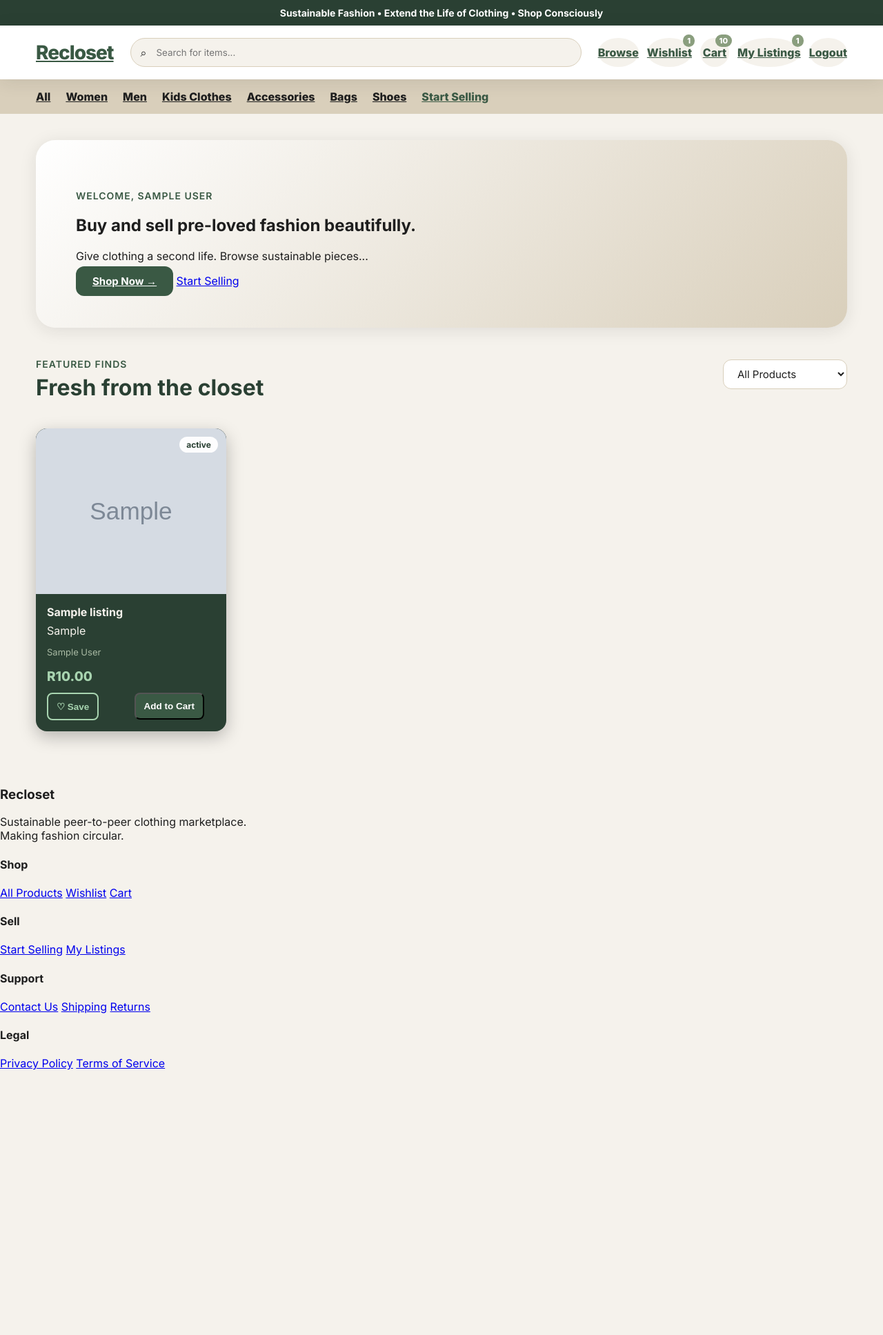
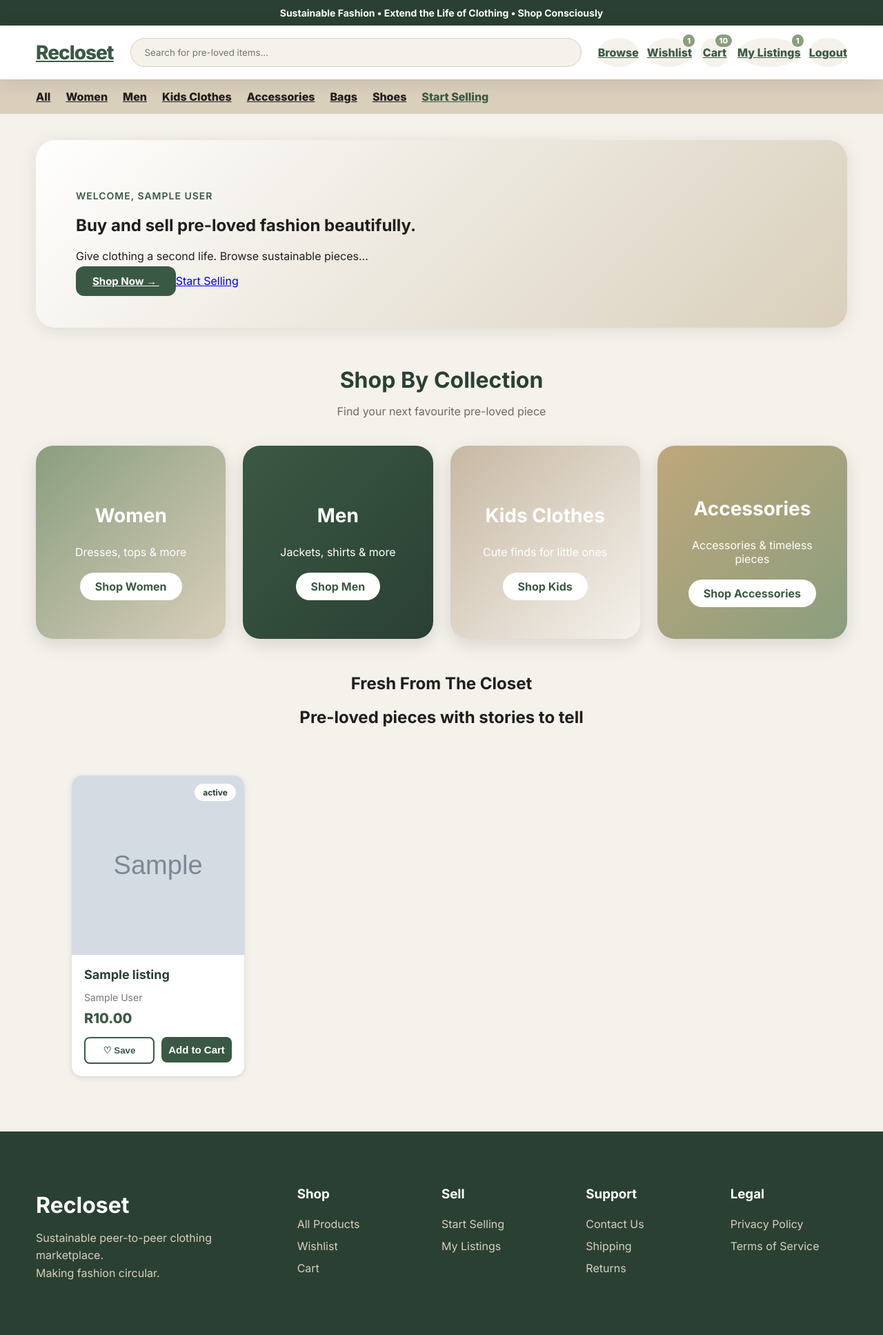
Before and after one commit to ST456076/WEDE_PART2, a PHP site: page /user_dashboard.php in a window 1280 px wide. Shown: the whole page at 69% size. Before the commit the page ends 1551 px from the top, so only its background shows below. Run offline with PHP 8.4, Linux system fonts and the light colour scheme; the visitor is signed in with stand-in values (Sample User, id 1); tables that the repository leaves empty or names only in its code hold one stand-in row (values such as "Sample post"); grey boxes marked "Sample" are stand-in pictures.

Commit message:
updated the design in the user dashboard page, wishlist page and i fixed the functionality in the wishlist and cart page.

```diff
--- a/my_listings.php
+++ b/my_listings.php
@@ -29,7 +29,7 @@ $result = mysqli_query($conn, $sql);
     </div>
 
     <div class="market-icons">
-        <a href="marketplace.php">Browse</a>
+        <a href="user_dashboard.php">Browse</a>
         <a href="wishlist.php">Wishlist</a>
         <a href="cart.php" style="position: relative;">
             Cart
--- a/style.css
+++ b/style.css
@@ -307,138 +307,119 @@ form.auth-card {
   position: relative;
 }
 /* =========================================================
-   COMPACT PRODUCT GRID
+   DASHBOARD CLOTHING CARD DESIGN
 ========================================================= */
 
 .product-grid {
     display: grid;
-    grid-template-columns: repeat(auto-fill, minmax(220px, 1fr));
+    grid-template-columns: repeat(auto-fill, minmax(250px, 1fr));
     gap: 24px;
     padding: 20px 52px;
 }
-
+/* Individual clothing card */
 .product-card {
-    background: #2A4033;
-    color: #F5F2EC;
-    border-radius: 16px;
+    background: white;
+    border-radius: 15px;
     overflow: hidden;
-    box-shadow: 0 8px 25px rgba(0,0,0,0.25);
-    transition: all 0.3s ease;
-    height: 100%;
+    box-shadow: 0 2px 8px rgba(0,0,0,0.12);
+    transition: 0.3s ease;
     display: flex;
     flex-direction: column;
 }
 .product-card:hover {
-    transform: translateY(-8px);
-    box-shadow: 0 12px 30px rgba(30,30,30,.15);
+    transform: translateY(-6px);
+    box-shadow: 0 8px 20px rgba(0,0,0,0.18);
 }
 
-/* Smaller Images */
+/* Image section */
 .product-image {
+    width: 100%;
+    height: 260px;
+    background: #f5f2ec;
+    display: flex;
+    justify-content: center;
+    align-items: center;
     position: relative;
-    height: 240px;
-    overflow: hidden;
-    background: #1E2F26;
 }
 
 .product-image img {
     width: 100%;
     height: 100%;
     object-fit: cover;
-    transition: transform 0.4s ease;
 }
 
-.product-card:hover .product-image img {
-    transform: scale(1.08);
-}
-
+/* Condition badge */
 .condition-badge {
     position: absolute;
     top: 12px;
     right: 12px;
-    background: rgba(255,255,255,0.95);
+    background: white;
     color: var(--green-dk);
-    padding: 4px 10px;
+    padding: 5px 12px;
     border-radius: 20px;
     font-size: 12px;
     font-weight: 700;
 }
 
-/* Content Area */
+/* Clothing details */
 .product-info {
-    padding: 16px;
-    flex: 1;
-    display: flex;
-    flex-direction: column;
+    padding: 18px;
 }
 
-.product-title-row h3 {
-    margin: 0 0 6px;
-    font-size: 16px;
-    line-height: 1.3;
-    font-weight: 700;
+.product-info h3 {
+    margin: 0 0 8px;
+    font-size: 18px;
+    color: var(--green-dk);
 }
-
 .brand-name {
-    color: #A8B9A3;
-    font-size: 13px;
-    margin-bottom: 8px;
+    color: #777;
+    font-size: 14px;
+    margin-bottom: 10px;
 }
-
 .price-row {
-    font-size: 19px;
+    font-size: 20px;
     font-weight: 800;
-    color: #A8D4B0;
-    margin: 8px 0 12px;
+    color: var(--green);
+    margin: 10px 0 15px;
 }
-
-.tag-row {
-    display: flex;
-    gap: 6px;
-    flex-wrap: wrap;
-    margin-top: auto;
-    margin-bottom: 14px;
+/* Buttons */
+.product-actions {
+    display:flex;
+    gap:10px;
 }
-
-.tag-row span {
-    font-size: 11.5px;
-    padding: 3px 10px;
-    background: rgba(255,255,255,0.15);
-    color: #E8F0E4;
-    border-radius: 999px;
-}
-
-.product-actions {
-    display: grid;
-    grid-template-columns: 1fr 1fr;
-    gap: 9px;
+.product-actions form {
+    flex:1;
 }
 
 .product-actions button {
-    padding: 10px 12px;
-    font-size: 13.5px;
-    font-weight: 700;
-    border-radius: 8px;
+    width:100%;
+    padding:10px;
+    border-radius:8px;
+    font-weight:700;
+    cursor:pointer;
 }
 
+/* Wishlist button */
 .save-button {
-    background: transparent;
-    color: #A8D4B0;
-    border: 2px solid #A8D4B0;
+    background:white;
+    color:var(--green);
+    border:2px solid var(--green);
+}
+.save-button:hover {
+    background:var(--green);
+    color:white;
 }
 
-.save-button:hover {
-    background: #A8D4B0;
-    color: #2A4033;
+/* Cart button */
+.product-actions .green-btn {
+    background:var(--green);
+    color:white;
+    border:none;
 }
+.product-actions .green-btn:hover {
 
-.green-btn {
-    background: #4E7A5E;
-    color: white;
-}
+    background:var(--green-lt);
 
-.green-btn:hover {
-    background: #6A9A7C;
 }
 
 /* =========================================================
@@ -522,12 +503,6 @@ form.auth-card {
     font-weight: 800;
     font-size: 16px;
 }
-
-/* =========================================================
-   PRODUCT GRID (MyListings)
-========================================================= */
-
-
 
 /* =========================================================
    BUTTONS
@@ -929,3 +904,125 @@ form.auth-card {
         gap: 10px;
     }
 }
+
+/* ==========================
+   NEW FOOTER
+========================== */
+
+.market-footer {
+background:#2A4033;
+color:white;
+display:grid;
+grid-template-columns:2fr repeat(4,1fr);
+gap:40px;
+padding:60px 52px;
+}
+.footer-brand h2 {
+font-size:32px;
+margin-bottom:15px;
+}
+
+.footer-brand p {
+color:#D9CFBB;
+line-height:1.6;
+}
+.footer-section {
+display:flex;
+flex-direction:column;
+gap:12px;
+}
+
+.footer-section h3 {
+color:white;
+margin-bottom:10px;
+}
+
+.footer-section a {
+color:#D9CFBB;
+text-decoration:none;
+}
+
+.footer-section a:hover {
+color:white;
+}
+
+@media(max-width:768px){
+.market-footer{
+grid-template-columns:1fr;
+}
+}
+
+/* ==================================
+   CUTE COLLECTION CATEGORY DESIGN
+================================== */
+.collection-section {
+    padding:10px 52px;
+    text-align:center;
+}
+.collection-section h2 {
+    font-size:32px;
+    color:var(--green-dk);
+    margin-bottom:10px;
+}
+.collection-section p {
+    color:#6f6b63;
+}
+.collection-grid {
+    margin-top:40px;
+    display:grid;
+    grid-template-columns:repeat(auto-fit,minmax(230px,1fr));
+    gap:25px;
+}
+.collection-card {
+    height:220px;
+    border-radius:25px;
+    padding:30px;
+    display:flex;
+    flex-direction:column;
+    justify-content:center;
+    align-items:center;
+    box-shadow:0 8px 25px rgba(0,0,0,.12);
+    transition:.3s ease;
+}
+.collection-card:hover {
+    transform:translateY(-8px);
+}
+.collection-card h3 {
+    font-size:28px;
+    margin-bottom:10px;
+    color:white;
+}
+.collection-card p {
+    color:white;
+    margin-bottom:20px;
+}
+.collection-card a {
+    background:white;
+    color:var(--green);
+    padding:10px 22px;
+    border-radius:30px;
+    font-weight:700;
+    text-decoration:none;
+}
+.collection-card a:hover {
+    background:var(--green-dk);
+    color:white;
+}
+/* Individual category vibes */
+.women {
+background:linear-gradient(135deg,#8A9E7E,#D9CFBB);
+}
+.men {
+background:linear-gradient(135deg,#3A5944,#2A4033);
+}
+.kids {
+background:linear-gradient(135deg,#C7B8A3,#F5F2EC);
+}
+.accessories {
+background:linear-gradient(135deg,#BFA77A,#8A9E7E);
+}
+@media(max-width:768px){
+.collection-section{
+padding:40px 20px;
+}
+}
--- a/user_dashboard.php
+++ b/user_dashboard.php
@@ -1,8 +1,10 @@
 <?php
+// Start session and include necessary files
 session_start();
 include "DBConn.php";
 include "bootstrap.php";
 
+// Security: Redirect to login if user is not logged in
 if (!isset($_SESSION['user_id'])) {
     header("Location: login.php");
     exit();
@@ -10,31 +12,15 @@ if (!isset($_SESSION['user_id'])) {
 
 $userId = (int)$_SESSION['user_id'];
 $userName = $_SESSION['user_name'] ?? 'Customer';
-$message = "";
 
-if ($_SERVER['REQUEST_METHOD'] === 'POST') {
-    $action = $_POST['action'] ?? '';
-    $listingId = isset($_POST['listing_id']) ? (int)$_POST['listing_id'] : 0;
-
-    if ($action === 'add_cart' && $listingId > 0) {
-        $stmt = mysqli_prepare($conn, "INSERT INTO cart (user_id, listing_id, quantity) VALUES (?, ?, 1) ON DUPLICATE KEY UPDATE quantity = quantity + 1");
-        mysqli_stmt_bind_param($stmt, "ii", $userId, $listingId);
-        mysqli_stmt_execute($stmt);
-        $message = "Item added to cart.";
-    }
-
-    if ($action === 'add_wishlist' && $listingId > 0) {
-        $stmt = mysqli_prepare($conn, "INSERT IGNORE INTO wishlist (user_id, listing_id) VALUES (?, ?)");
-        mysqli_stmt_bind_param($stmt, "ii", $userId, $listingId);
-        mysqli_stmt_execute($stmt);
-        $message = "Item saved to wishlist.";
-    }
-}
-
+// Get search and category filters from URL
 $search = trim($_GET['search'] ?? '');
 $category = trim($_GET['category'] ?? '');
 
-$sql = "SELECT l.*, u.full_name AS seller_name FROM listings l LEFT JOIN tbluser u ON l.user_id = u.user_id WHERE 1=1";
+// ==================== DATABASE QUERY FOR PRODUCTS ====================
+// Build SQL query with optional search and category filters
+$sql = "SELECT l.*, u.full_name AS seller_name FROM listings l
+        LEFT JOIN tbluser u ON l.user_id = u.user_id WHERE 1=1";
 $params = [];
 $types = "";
 
@@ -52,16 +38,22 @@ if ($category !== '') {
 }
 
 $sql .= " ORDER BY l.created_at DESC";
+
 $stmt = mysqli_prepare($conn, $sql);
-if ($params) { mysqli_stmt_bind_param($stmt, $types, ...$params); }
+if ($params) {
+    mysqli_stmt_bind_param($stmt, $types, ...$params);
+}
 mysqli_stmt_execute($stmt);
 $listings = mysqli_stmt_get_result($stmt);
 
-$categories = mysqli_query($conn, "SELECT DISTINCT category FROM listings WHERE category IS NOT NULL AND category <> '' ORDER BY category");
+// Get categories for filter dropdown
+$categories = mysqli_query($conn, "SELECT DISTINCT category FROM listings
+                WHERE category IS NOT NULL AND category <> '' ORDER BY category");
+
+// Get counts for header badges
 $cartCount = get_cart_count($conn, $userId);
 $wishlistCount = get_wishlist_count($conn, $userId);
 $myListingCount = get_listing_count($conn, $userId);
-$totalItems = mysqli_num_rows($listings);
 ?>
 
 <!DOCTYPE html>
@@ -69,87 +61,228 @@ $totalItems = mysqli_num_rows($listings);
 <head>
     <meta charset="UTF-8">
     <meta name="viewport" content="width=device-width, initial-scale=1.0">
-    <title>Recloset Dashboard</title>
+    <title>Recloset - Shop Sustainable Fashion</title>
     <link rel="stylesheet" href="style.css">
 </head>
+
+
 <body class="market-body">
 
-    <!-- Announcement + Header + Category Nav (same as before) -->
-    <div class="announcement">Sustainable Fashion • Extend the Life of Clothing • Shop Consciously</div>
 
+<!-- Announcement Bar -->
+<div class="announcement">
+    Sustainable Fashion • Extend the Life of Clothing • Shop Consciously
+</div>
+
+
+<!-- Main Header -->
 <header class="market-header">
-        <a class="market-logo" href="user_dashboard.php">Recloset</a>
+
+    <a class="market-logo" href="user_dashboard.php">
+        Recloset
+    </a>
+
+
     <form class="market-search" method="GET" action="user_dashboard.php">
-            <span>⌕</span>
-            <input type="text" name="search" placeholder="Search for items..." value="<?php echo htmlspecialchars($search ?? ''); ?>">
+
+        <input type="text"
+        name="search"
+        placeholder="Search for pre-loved items..."
+        value="<?php echo htmlspecialchars($search); ?>">
+
     </form>
-        <nav class="market-icons">
-            <a href="my_listings.php">Browse</a>
-            <a href="wishlist.php">Wishlist <sup><?php echo $wishlistCount; ?></sup></a>
-            <a href="cart.php">Cart <sup><?php echo $cartCount; ?></sup></a>
-            <a href="my_listings.php">My Listings <sup><?php echo $myListingCount; ?></sup></a>
-            <a href="logout.php">Logout</a>
-        </nav>
+
+
+
+    <div class="market-icons">
+
+        <a href="user_dashboard.php">
+            Browse
+        </a>
+
+
+        <a href="wishlist.php">
+            Wishlist
+            <sup><?php echo $wishlistCount; ?></sup>
+        </a>
+
+
+        <a href="cart.php">
+            Cart
+            <sup><?php echo $cartCount; ?></sup>
+        </a>
+
+
+        <a href="my_listings.php">
+            My Listings
+            <sup><?php echo $myListingCount; ?></sup>
+        </a>
+
+
+        <a href="logout.php">
+            Logout
+        </a>
+
+    </div>
+
 </header>
 
+
+
+<!-- Category Navigation -->
+
 <nav class="category-nav">
+
 <a href="user_dashboard.php">All</a>
+
 <a href="user_dashboard.php?category=Women">Women</a>
+
 <a href="user_dashboard.php?category=Men">Men</a>
+
 <a href="user_dashboard.php?category=Kids Clothes">Kids Clothes</a>
+
 <a href="user_dashboard.php?category=Accessories">Accessories</a>
+
 <a href="user_dashboard.php?category=Bags">Bags</a>
+
 <a href="user_dashboard.php?category=Shoes">Shoes</a>
-        <a class="selling-link" href="add_listing.php">Start Selling</a>
+
+
+<a class="selling-link" href="add_listing.php">
+Start Selling
+</a>
+
+
 </nav>
 
+
+
 <!-- Hero Section -->
+
 <section class="market-hero">
+
+
 <div class="hero-copy">
-            <p class="small-label">Welcome, <?php echo htmlspecialchars($userName); ?></p>
-            <h1>Buy and sell pre-loved fashion beautifully.</h1>
-            <p>Give clothing a second life. Browse sustainable pieces...</p>
+
+
+<p class="small-label">
+Welcome, <?php echo htmlspecialchars($userName); ?>
+</p>
+
+
+<h1>
+Buy and sell pre-loved fashion beautifully.
+</h1>
+
+
+<p>
+Give clothing a second life. Browse sustainable pieces...
+</p>
+
+
 <div class="hero-buttons">
-                <a class="green-btn" href="#products">Shop Now →</a>
-                <a class="outline-green-btn" href="add_listing.php">Start Selling</a>
+
+
+<a class="green-btn" href="#products">
+Shop Now →
+</a>
+
+
+<a class="outline-green-btn" href="add_listing.php">
+Start Selling
+</a>
 </div>
 </div>
 </section>
 
-    <main class="market-main" id="products">
+    <!-- CATEGORY COLLECTION SECTION -->
 
-    <!-- Featured Section -->
-    <section class="featured-section">
-        <div class="section-heading">
-            <div>
-                <p class="small-label">Featured finds</p>
-                <h2>Fresh from the closet</h2>
+<section class="collection-section">
+
+    <h2>
+        Shop By Collection
+    </h2>
+
+    <p>
+        Find your next favourite pre-loved piece
+    </p>
+
+
+    <div class="collection-grid">
+
+
+        <div class="collection-card women">
+
+            <h3>Women</h3>
+
+            <p>
+                Dresses, tops & more
+            </p>
+
+            <a href="user_dashboard.php?category=Women">
+                Shop Women
+            </a>
+
         </div>
 
-            <!-- Category Filter -->
-            <form class="category-filter" method="GET">
-                <select name="category" onchange="this.form.submit()">
-                    <option value="">All Products</option>
-                    <?php while ($cat = mysqli_fetch_assoc($categories)) { ?>
-                        <option value="<?php echo htmlspecialchars($cat['category']); ?>"
-                                <?php echo $category === $cat['category'] ? 'selected' : ''; ?>>
-                            <?php echo htmlspecialchars($cat['category']); ?>
-                        </option>
-                    <?php } ?>
-                </select>
-            </form>
+
+
+        <div class="collection-card men">
+
+            <h3>Men</h3>
+
+            <p>
+                Jackets, shirts & more
+            </p>
+
+            <a href="user_dashboard.php?category=Men">
+                Shop Men
+            </a>
+
         </div>
 
-        <!-- Product Grid -->
-        <section class="product-grid">
-            <?php if (mysqli_num_rows($listings) === 0) { ?>
-                <div class="empty-market">
-                    <h3>No products yet</h3>
-                    <p>Add your first listing so the dashboard has items to display.</p>
+
+
+
+        <div class="collection-card kids">
+
+            <h3>Kids Clothes</h3>
+
+            <p>
+                Cute finds for little ones
+            </p>
+            <a href="user_dashboard.php?category=Kids Clothes">
+                Shop Kids
+            </a>
+        </div>
+        <div class="collection-card accessories">
+            <h3>Accessories</h3>
+            <p>
+                Accessories & timeless pieces
+            </p>
+            <a href="user_dashboard.php?category=Accessories">
+                Shop Accessories
+            </a>
+        </div>
+    </div>
+
+</section>
+
+    <!-- MAIN PRODUCTS SECTION -->
+    <section id="products" style="padding: 20px 52px 60px;">
+        <div style="text-align:center; margin-bottom:50px;">
+            <h1 class="section-title">Fresh From The Closet</h1>
+            <h2>Pre-loved pieces with stories to tell</h2>
+        </div>
+
+        <div class="product-grid">
+            <?php if (mysqli_num_rows($listings) === 0): ?>
+                <div class="empty-market" style="grid-column: 1 / -1; text-align:center;">
+                    <h3>No products found</h3>
                     <a class="green-btn" href="add_listing.php">Create Listing</a>
                 </div>
-            <?php } else { ?>
-                <?php while ($item = mysqli_fetch_assoc($listings)) { ?>
+            <?php else: ?>
+                <?php while ($item = mysqli_fetch_assoc($listings)): ?>
                     <article class="product-card">
                         <div class="product-image">
                             <span class="condition-badge">
@@ -159,34 +292,25 @@ $totalItems = mysqli_num_rows($listings);
                             <?php if (!empty($item['image_url'])): ?>
                                 <img src="<?php echo htmlspecialchars($item['image_url']); ?>"
                                      alt="<?php echo htmlspecialchars($item['title']); ?>">
-                            <?php else: ?>
-                                <div class="placeholder-image">
-                                    <?= strtoupper(substr($item['title'], 0, 1)) ?>
-                                </div>
                             <?php endif; ?>
                         </div>
 
                         <div class="product-info">
-                            <div class="product-title-row">
                             <h3><?php echo htmlspecialchars($item['title']); ?></h3>
-                                <span><?php echo htmlspecialchars($item['size'] ?? ''); ?></span>
-                            </div>
-
                             <p class="brand-name">
                                 <?php echo htmlspecialchars($item['seller_name'] ?? 'Recloset Seller'); ?>
                             </p>
-
                             <div class="price-row">
                                 R<?php echo number_format($item['price'], 2); ?>
                             </div>
 
                             <div class="product-actions">
-                                <form method="POST">
+                                <form method="POST" style="display:inline;">
                                     <input type="hidden" name="listing_id" value="<?php echo $item['listing_id']; ?>">
                                     <input type="hidden" name="action" value="add_wishlist">
                                     <button type="submit" class="save-button">♡ Save</button>
                                 </form>
-                                <form method="POST">
+                                <form method="POST" style="display:inline;">
                                     <input type="hidden" name="listing_id" value="<?php echo $item['listing_id']; ?>">
                                     <input type="hidden" name="action" value="add_cart">
                                     <button type="submit" class="green-btn">Add to Cart</button>
@@ -194,42 +318,79 @@ $totalItems = mysqli_num_rows($listings);
                             </div>
                         </div>
                     </article>
-                <?php } ?>
-            <?php } ?>
-        </section>
+                <?php endwhile; ?>
+            <?php endif; ?>
+        </div>
     </section>
 
-</main>
+    <!-- Footer -->
+    <footer class="market-footer">
 
-    <!-- NEW FOOTER -->
-    <footer class="market-footer">
-        <div>
-            <h3>Recloset</h3>
-            <p>Sustainable peer-to-peer clothing marketplace.<br>Making fashion circular.</p>
+
+<div class="footer-brand">
+
+<h2>
+Recloset
+</h2>
+
+<p>
+Sustainable peer-to-peer clothing marketplace.
+<br>
+Making fashion circular.
+</p>
+
 </div>
-        <div>
-            <h4>Shop</h4>
-            <a href="user_dashboard.php">All Products</a>
-            <a href="wishlist.php">Wishlist</a>
-            <a href="cart.php">Cart</a>
+<div class="footer-section">
+
+<h3>
+Shop
+</h3>
+<a href="user_dashboard.php">
+All Products
+</a>
+<a href="wishlist.php">
+Wishlist
+</a>
+<a href="cart.php">
+Cart
+</a>
 </div>
-        <div>
-            <h4>Sell</h4>
-            <a href="add_listing.php">Start Selling</a>
-            <a href="my_listings.php">My Listings</a>
+<div class="footer-section">
+<h3>
+Sell
+</h3>
+<a href="add_listing.php">
+Start Selling
+</a>
+<a href="my_listings.php">
+My Listings
+</a>
 </div>
-        <div>
-            <h4>Support</h4>
-            <a href="#">Contact Us</a>
-            <a href="#">Shipping</a>
-            <a href="#">Returns</a>
+<div class="footer-section">
+<h3>
+Support
+</h3>
+<a href="#">
+Contact Us
+</a>
+<a href="#">
+Shipping
+</a>
+<a href="#">
+Returns
+</a>
 </div>
-        <div>
-            <h4>Legal</h4>
-            <a href="#">Privacy Policy</a>
-            <a href="#">Terms of Service</a>
+<div class="footer-section">
+<h3>
+Legal
+</h3>
+<a href="#">
+Privacy Policy
+</a>
+<a href="#">
+Terms of Service
+</a>
 </div>
 </footer>
-
 </body>
 </html>
```
Also changed, not shown: remove_wishlist.php (added, +26 -0 lines), update_cart.php (+28 -6 lines), wishlist.php (+33 -15 lines). Lines whose indentation alone changed are shown as unchanged.
